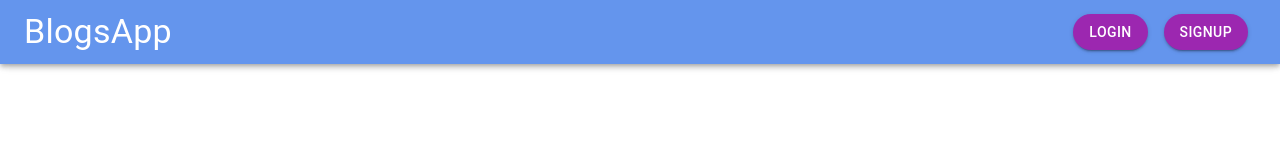
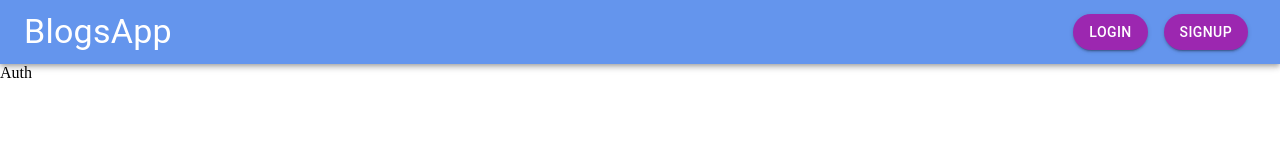
Before and after one commit to DigitalHDR/new-blogapp, a React (Create React App) app in the folder frontend/: page /auth in a window 1280 px wide. Shown: the top 160 px of the page. Built offline with nearby package versions, Linux system fonts and the light colour scheme.

Commit message:
react router dom add compo/ rotas ok

```diff
--- a/frontend/package.json
+++ b/frontend/package.json
@@ -11,6 +11,7 @@
     "@testing-library/user-event": "^13.5.0",
     "react": "^18.1.0",
     "react-dom": "^18.1.0",
+    "react-router-dom": "^6.3.0",
     "react-scripts": "5.0.1",
     "web-vitals": "^2.1.4"
   },
--- a/frontend/src/App.jsx
+++ b/frontend/src/App.jsx
@@ -1,10 +1,30 @@
 //frontend/src/app.jsx
-import { Header } from "./components/Header"
+import { Header } from './components/Header'
+import React from 'react'
+import { Route, Routes } from 'react-router-dom'
+import { Auth } from './components/Auth'
+import { Blogs } from './components/Blogs'
+import { UserBlogs } from './components/UserBlogs'
+import { BlogDetail } from './components/BlogDetail'
+import { AddBlog } from './components/AddBlog'
 
 function App() {
-  return <div>
-    <Header/>
-  </div>
+  return (
+    <React.Fragment>
+      <header>
+        <Header />
+      </header>
+      <main>
+        <Routes>
+          <Route path="/auth" element={<Auth />} />
+          <Route path="/blogs" element={<Blogs />} />
+          <Route path="/myBlogs" element={<UserBlogs />} />
+          <Route path="/myBlogs/:id" element={<BlogDetail />} />
+          <Route path="/blogs/add" element={<AddBlog />} />
+        </Routes>
+      </main>
+    </React.Fragment>
+  )
 }
 
 export default App
--- /dev/null
+++ b/frontend/src/components/Auth.jsx
@@ -0,0 +1,6 @@
+//frontend/src/components/auth.js
+import React from 'react'
+
+export const Auth = () => {
+  return <div>Auth</div>
+}
--- a/frontend/src/components/Header.jsx
+++ b/frontend/src/components/Header.jsx
@@ -5,6 +5,7 @@ import { AppBar, Box, Button, Toolbar, Typography } from '@mui/material'
 export const Header = () => {
   return (
     <AppBar
+      position="sticky"
       sx={{
         background: '#6495ed'
       }}
--- a/frontend/src/index.js
+++ b/frontend/src/index.js
@@ -1,17 +1,15 @@
-import React from 'react';
-import ReactDOM from 'react-dom/client';
-import './index.css';
-import App from './App';
-import reportWebVitals from './reportWebVitals';
+//frontend/src/index.js
+import React from 'react'
+import ReactDOM from 'react-dom/client'
+import './index.css'
+import App from './App'
+import { BrowserRouter } from 'react-router-dom'
 
-const root = ReactDOM.createRoot(document.getElementById('root'));
+const root = ReactDOM.createRoot(document.getElementById('root'))
 root.render(
   <React.StrictMode>
-    <App />
+    <BrowserRouter>
+      <App />
+    </BrowserRouter>
   </React.StrictMode>
-);
-
-// If you want to start measuring performance in your app, pass a function
-// to log results (for example: reportWebVitals(console.log))
-// or send to an analytics endpoint. Learn more: https://bit.ly/CRA-vitals
-reportWebVitals();
+)
```
Also changed, not shown: frontend/src/components/Login.jsx (deleted, +0 -7 lines), 1 other file (tests, documents, lock files or other folders).
